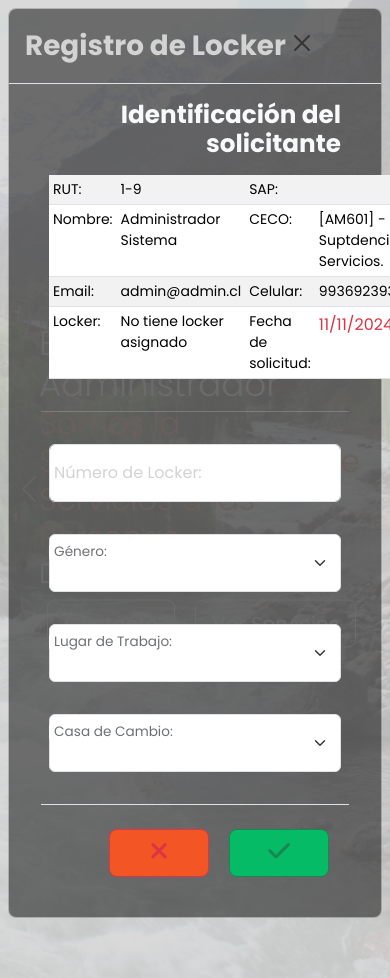
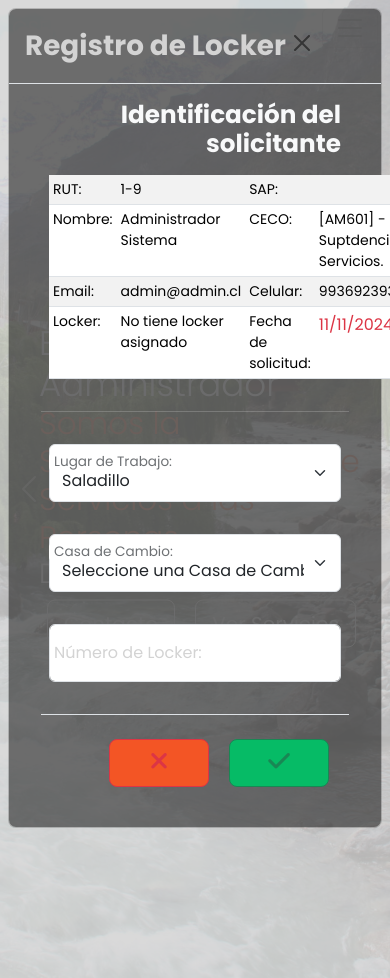
Before and after one commit to AiakosCl/GSER-solicitudes, a Django app: page /locker_usuario/ in a window 390 px wide. Run offline with Django 4.2, Linux system fonts and the light colour scheme; a user stored in the database is signed in; data comes from the database, SQL or seed files in the repository; both versions use the stored data as it was after the commit; lists and menus that the app fills with data are empty; parts of the project's set-up code (start-up, migrations or seed data) failed here and were passed over.

Commit message:
Trabajo con asignaciòn de Lockers

```diff
--- a/solicitudes/urls.py
+++ b/solicitudes/urls.py
@@ -51,4 +51,6 @@
     path('servicios/mantencion/', mantencion, name='mantencion'),
     path('servicios/lavanderia/', lavanderia, name='lavanderia'),
     path('servicios/transporte/', transporte, name='transporte'),
+    path('lockers/cargar_casas/<int:area_id>/', cargar_casascambio, name='cargar_casacambio'),
+    path('lockers/cargar_lockers/<int:casacambio_id>/', cargar_lockers, name='cargar_lockers'),
 ] + static(settings.MEDIA_URL, document_root=settings.MEDIA_ROOT)
--- a/templates/asignar_locker.html
+++ b/templates/asignar_locker.html
@@ -21,33 +21,6 @@
                     <small>{% include 'includes/identificacion.html' %}</small>
                     <hr>
                     <div class="form-floating mb-3">
-                        <input type="number" class="form-control" id="numero_locker" name="numero_locker" placeholder="Número de locker" value="{{ formulario.numero_locker.value|default_if_none:'' }}">
-                        <label for="numero_locker" class="form-label">Número de Locker:</label>
-                        {% if formulario.numero_locker.errors %}
-                            <div class="alert alert-warning" role="alert">
-                            {% for error in formulario.numero_locker.errors %}
-                                <p>{{ error }}</p>
-                            {% endfor %}
-                            </div>
-                        {% endif %}
-                    </div>
-                    <div class="form-floating mb-3">
-                        <select class="form-select" id="genero" name="genero">
-                            {% for key, value in formulario.genero.field.choices %}
-                            <option value="{{ key }}" {% if formulario.genero.value == key %}selected{% endif %}>{{ value }}</option>
-                            {% endfor %}
-                        </select>
-                        <label for="genero" class="form-label">Género:</label>
-                        {% if formulario.genero.errors %}
-                            <div class="alert alert-warning" role="alert">
-                            {% for error in formulario.genero.errors %}
-                                <p>{{ error }}</p>
-                            {% endfor %}
-                            </div>
-                        {% endif %}
-                    </div>
-
-                    <div class="form-floating mb-3">
                         <select class="form-select" id="lugar_trabajo" name="lugar_trabajo" required>
                             {% for area in areas %}
                             <option value="{{ area.id }}" {% if formulario.lugar_trabajo.value == area.id %}selected{% endif %}>{{ area.nombre_area }}</option>
@@ -62,12 +35,9 @@
                             </div>
                         {% endif %}
                     </div>
-
                     <div class="form-floating mb-3">
                         <select class="form-select" id="casacambio" name="casacambio" required>
-                            {% for sala in salas_cambio %}
-                            <option value="{{ sala.id }}" {% if formulario.casacambio.value == sala.id %}selected{% endif %}>{{ sala.nombre_sala }}</option>
-                            {% endfor %}
+                            <option value="" disabled selected>Seleccione una Casa de Cambio</option>
                         </select>
                         <label for="casacambio" class="form-label">Casa de Cambio:</label>
                         {% if formulario.casacambio.errors %}
@@ -78,7 +48,17 @@
                             </div>
                         {% endif %}
                     </div>
-
+                    <div class="form-floating mb-3">
+                        <input type="number" class="form-control" id="numero_locker" name="numero_locker" placeholder="Número de locker" value="{{ formulario.numero_locker.value|default_if_none:'' }}">
+                        <label for="numero_locker" class="form-label">Número de Locker:</label>
+                        {% if formulario.numero_locker.errors %}
+                            <div class="alert alert-warning" role="alert">
+                            {% for error in formulario.numero_locker.errors %}
+                                <p>{{ error }}</p>
+                            {% endfor %}
+                            </div>
+                        {% endif %}
+                    </div>
                     <div class="modal-footer">
                         <a href="{% url 'inicio' %}">
                             <button type="button" class="btn btn-outline-danger btn-lg m-2 cancelar" data-bs-dismiss="modal" style="width: 100px;"><i class="fa-solid fa-xmark fs-2"></i></button>
@@ -98,4 +78,36 @@
         nuevoLockerModal.show();
     });
 </script>
+
+<script> // Carga Casas de cambio
+    document.getElementById('lugar_trabajo').addEventListener('change', function() {
+        var lugar_trabajo_id = this.value;
+        console.log(lugar_trabajo_id);
+        var casas_cambio = document.getElementById('casacambio');
+        casas_cambio.innerHTML = '<option value="">Seleccione una Casa de Cambio</option>';
+        casas_cambio.disabled = true;
+
+        if (lugar_trabajo_id) {
+            fetch('/lockers/cargar_casas/' + lugar_trabajo_id)
+                .then(response => response.json())
+                .then(data => {
+                    casas_cambio.disabled = false;
+                    data.forEach(function(casa) {
+                        var option = document.createElement('option');
+                        option.value = casa.id;
+                        option.textContent = casa.nombre_sala;
+                        casas_cambio.appendChild(option);
+                    });
+                    casas_cambio.dataset.lugar_trabajo_id= lugar_trabajo_id;
+                });
+        }
+
+    });
+</script>
+
+<script> // Carga Locker disponbibles
+
+</script>
+
+
 {% endblock %}
--- a/web/models.py
+++ b/web/models.py
@@ -55,10 +55,16 @@
         return f'[{self.ceco_id}] - {self.nombre} - {self.cargo}'
 
 class Usuario(AbstractUser): #Maestro de usuarios, que obtendrá la información desde un Maestro de Personal.
+    GENERO = (
+        ('M', 'Masculino'),
+        ('F', 'Femenino'),
+    )
+
     email = models.EmailField(unique=True)
     rut = models.CharField(max_length=10, unique=True)
     ceco_id = models.ForeignKey(Gerencia, on_delete=models.CASCADE, default="ADM01")
     telefono = models.CharField(max_length=20)
+    genero = models.CharField(max_length=1, choices=GENERO, null=True, blank=True, default="M")
     tipo_usuario = models.ForeignKey(Perfiles, on_delete=models.CASCADE, default=3)
     servicio_autorizado = models.ManyToManyField('AreaServicio', blank=True)
 
--- a/web/static/css/style.css
+++ b/web/static/css/style.css
@@ -1,6 +1,13 @@
 html {
     scroll-behavior: smooth;
 
+}
+
+img {
+    /* filter:drop-shadow(
+        0 0 10px rgba(0, 0, 0, 0.8)
+    ); */
+    mix-blend-mode: multiply;
 }
 
 .fab {
--- a/web/views.py
+++ b/web/views.py
@@ -230,6 +230,7 @@
 
 @login_required
 def asignar_locker(request):
+    areas = Area.objects.all()
     if request.method == 'POST':
         formulario = LockerAssignmentForm(request.POST)
         if formulario.is_valid():
@@ -256,7 +257,22 @@
     else:
         formulario = LockerAssignmentForm()
 
-    return render(request, 'asignar_locker.html', {'formulario': formulario})
+    contexto = {
+        'formulario':formulario,
+        'areas':areas
+    }
+
+    return render(request, 'asignar_locker.html', contexto)
+
+def cargar_casascambio(request, area_id):
+    casas = SalasCambio.objects.filter(area=area_id).values('id', 'nombre_sala')
+    return JsonResponse(list(casas), safe=False)
+
+def cargar_lockers(request, casacambio_id):
+    lockers = Lockers.objects.filter(casacambio=casacambio_id, usuario_locker=None).values('id', 'numero_locker')
+    return JsonResponse(list(lockers), safe=False)
+
+
 
 # ---- Trabajo con Carrito ------ #
 
```
Also changed, not shown: other parts of web/static/css/style.css (+40 -2 lines), db.sqlite3, templates/includes/scripts_boot.html (line endings or trailing spaces), web/migrations/0011_usuario_genero.py (added).
